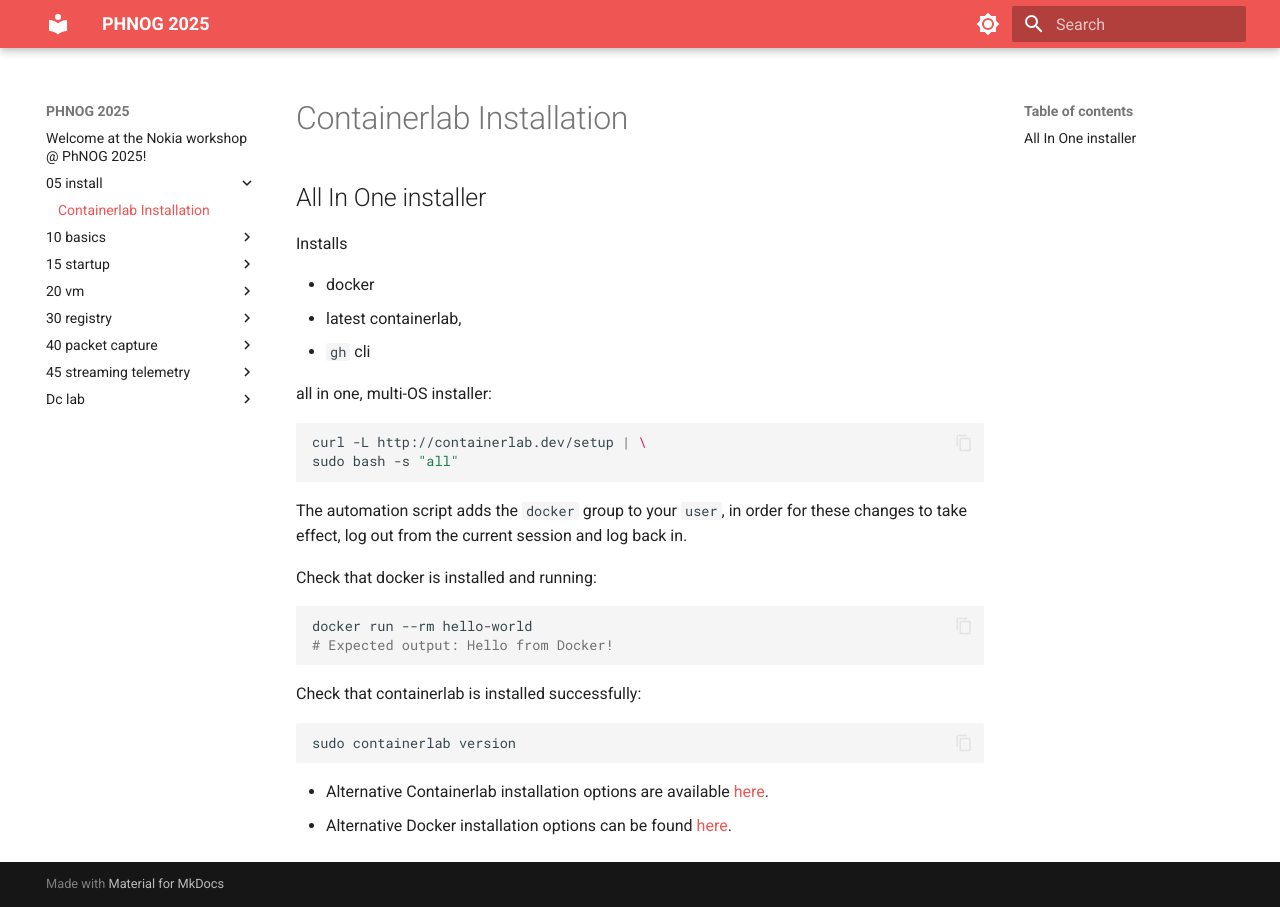
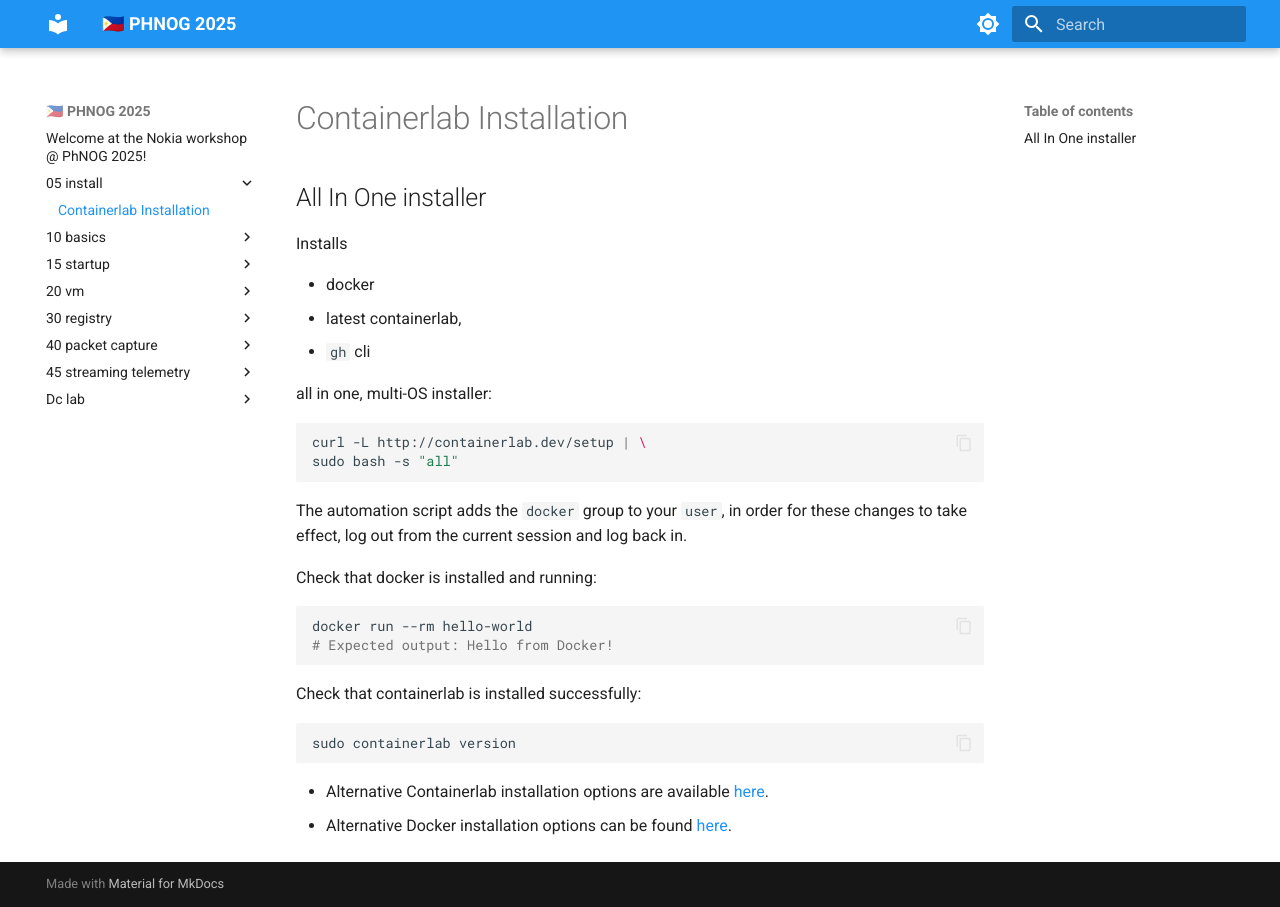
Before and after one commit to thcorre/phnog2025-workshop, an MkDocs documentation site: the page built from docs/05-install/README.md, in a window 1280 px wide. Built offline with MkDocs 1.6.1 and Material for MkDocs 9.7.7, drawn with Linux system fonts in a browser that asks for light colours.

Commit message:
Update mkdocs.yml

```diff
--- a/mkdocs.yml
+++ b/mkdocs.yml
@@ -1,4 +1,4 @@
-site_name: PHNOG 2025
+site_name: 🇵🇭 PHNOG 2025
 theme:
   name: material
   features:
@@ -7,7 +7,7 @@
   palette:
     # Palette toggle for light mode
     - scheme: default
-      primary: red
+      primary: blue
       toggle:
         icon: material/brightness-7
         name: Dark mode
```
